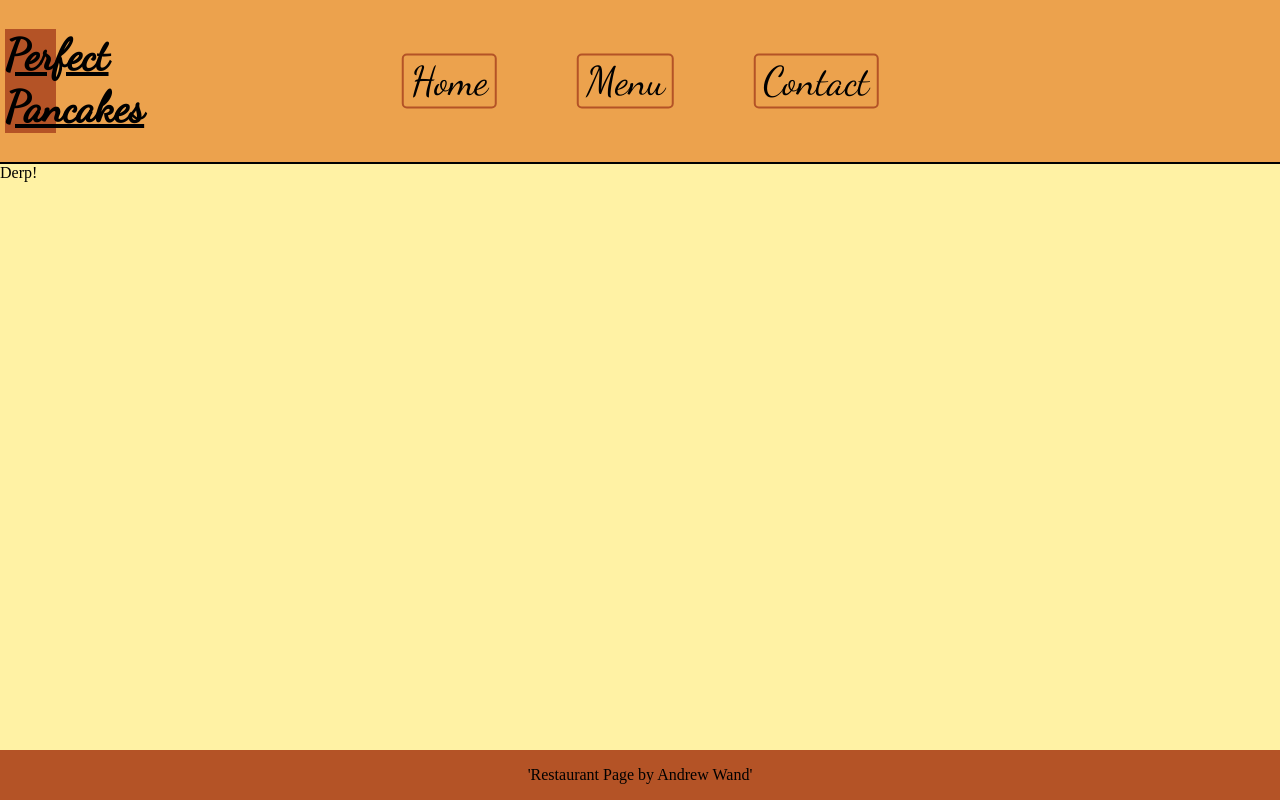
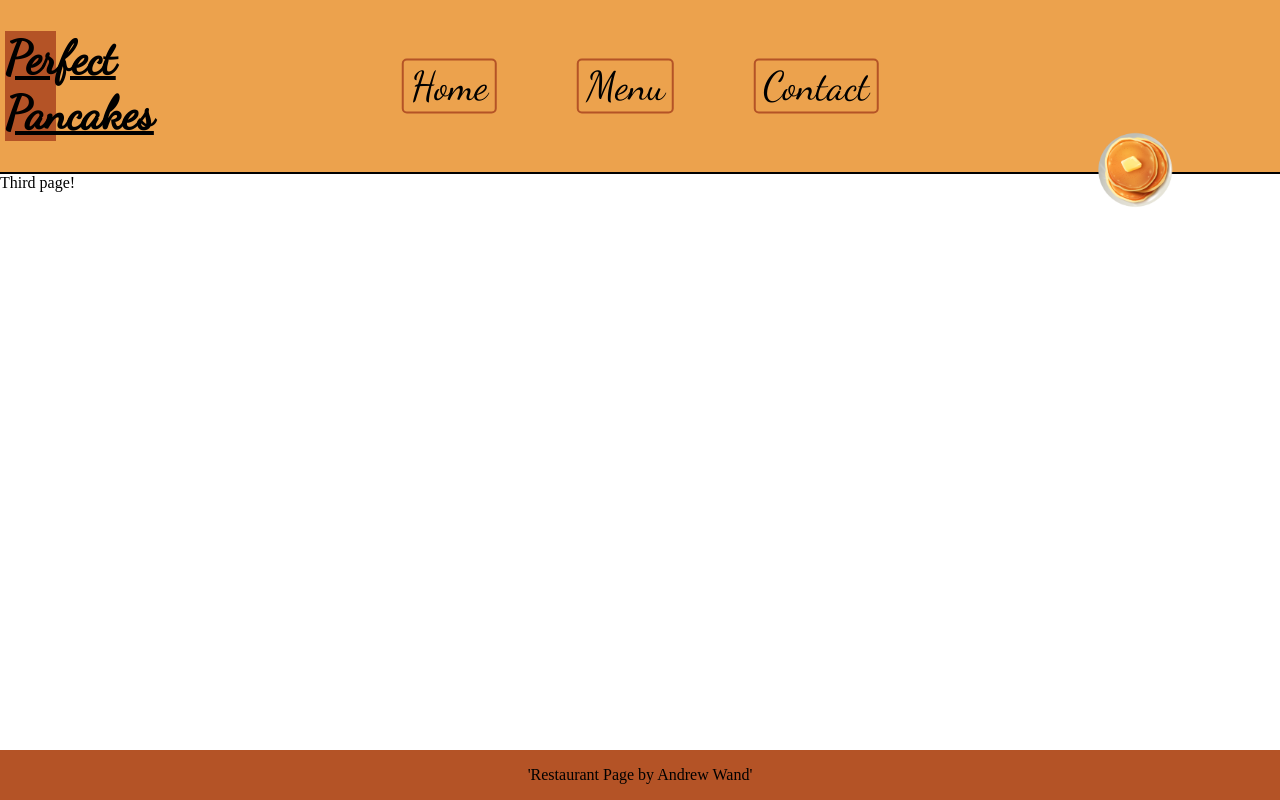
Before and after one commit to Andrew-Wand/restaurant-page, a website built with webpack: page dist/index.html in a window 1280 px wide. Both pictures are taken after a click on the button "Contact". Built offline with nearby package versions, Linux system fonts and the light colour scheme.

Commit message:
added pancake and animations. fixed home div container

```diff
--- a/src/contact.js
+++ b/src/contact.js
@@ -5,7 +5,7 @@ function loadContact() {
 
     const contactContent = document.createElement('div');
 
-    contactContent.textContent = 'Derp!';
+    contactContent.textContent = 'Third page!';
 
     contactContainer.appendChild(contactContent);
 
--- a/src/header.js
+++ b/src/header.js
@@ -7,8 +7,15 @@ const createHeader = () => {
     siteTitle.setAttribute('id', 'site-title');
     siteTitle.textContent = 'Perfect Pancakes';
 
+    const imgLogo = document.createElement('img');
+    imgLogo.src = '/dist/assets/pancake.png';
+    imgLogo.classList.add('logo-img');
+    imgLogo.setAttribute('id', 'logo-img');
+
+
     headerContainer.appendChild(siteTitle);
     headerContainer.appendChild(createNav());
+    headerContainer.appendChild(imgLogo);
 
     return headerContainer;
 }
--- a/src/home.js
+++ b/src/home.js
@@ -5,12 +5,17 @@ function loadHome() {
     homeContainer.classList.add('home-container');
     homeContainer.setAttribute('id', 'home-container');
 
+    const homeContentContainer = document.createElement('div');
+    homeContentContainer.classList.add('home-content-container');
+
     const homeContent = document.createElement('p');
-    homeContent.classList.add('home-content');
 
     homeContent.textContent = 'Hello DERP!';
 
-    homeContainer.appendChild(homeContent);
+
+
+    homeContainer.appendChild(homeContentContainer);
+    homeContentContainer.appendChild(homeContent);
 
     content.appendChild(homeContainer);
 
--- a/src/index.js
+++ b/src/index.js
@@ -10,6 +10,21 @@ loadHome();
 
 
 
+function pancakeAnim() {
+    const logoImg = document.getElementById('logo-img');
+
+    logoImg.animate([
+        { transform: 'translateY(0px) rotate(0deg)' },
+        { transform: 'translateY(-10px) rotate(1080deg)'}
+    ], {
+        duration: 100,
+        fill: 'forwards'
+    });
+
+
+
+
+}
 
 const content = document.querySelector("#content");
 
@@ -42,8 +57,10 @@ contactBtn.addEventListener('click', () => {
     homeBtn.classList.remove('selected');
     menuBtn.classList.remove('selected');
     content.removeChild(content.lastChild);
+    pancakeAnim();
     loadContact();
 });
+
 
 
 
--- a/src/menu.js
+++ b/src/menu.js
@@ -5,7 +5,7 @@ function loadMenu() {
 
     const menuContent = document.createElement('div');
 
-    menuContent.textContent = 'Derp!';
+    menuContent.textContent = 'Second page!';
 
     menuContainer.appendChild(menuContent);
 
```
Also changed, not shown: dist/assets/pancake.png (added), dist/index.html, dist/main.js, dist/style.css.
